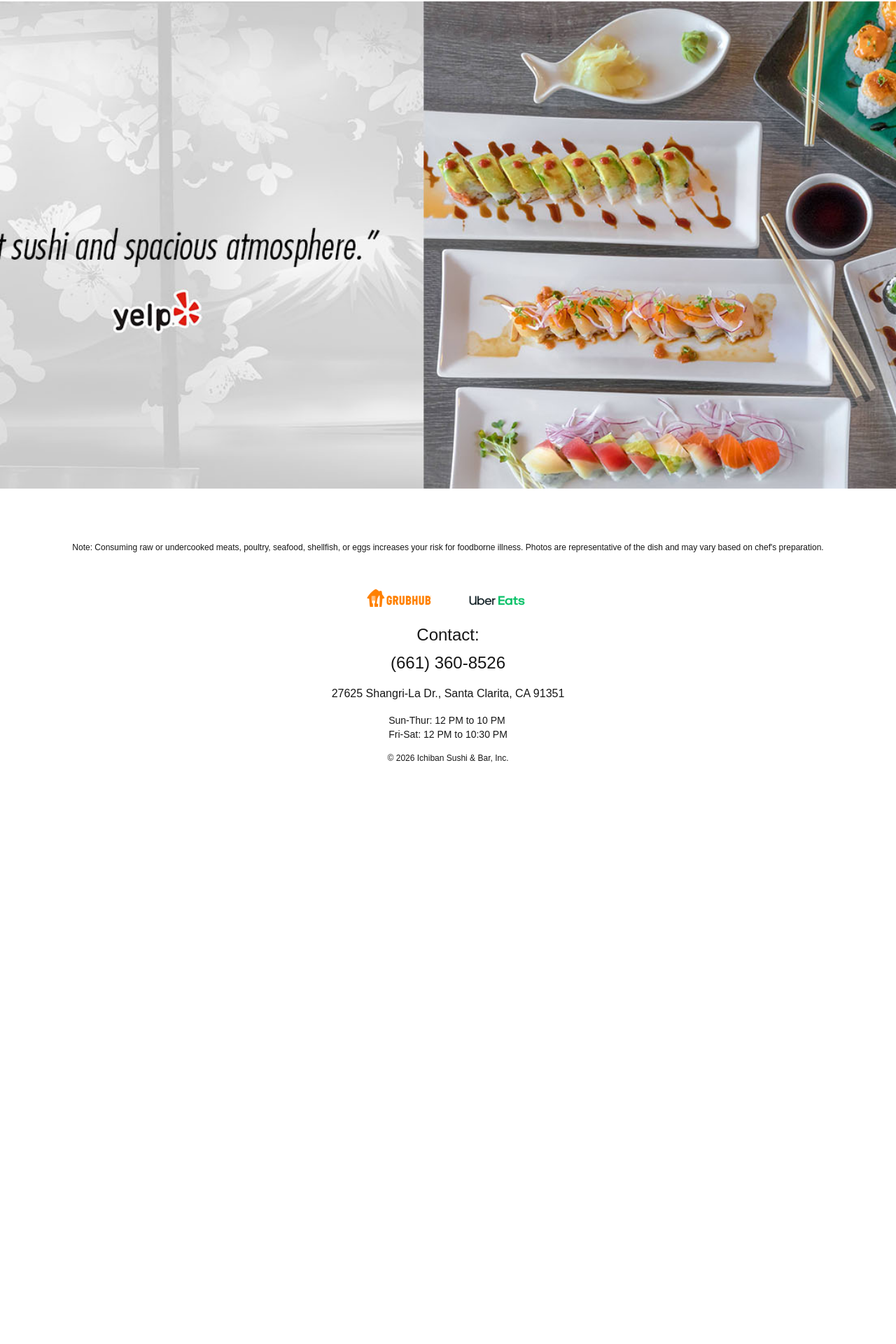
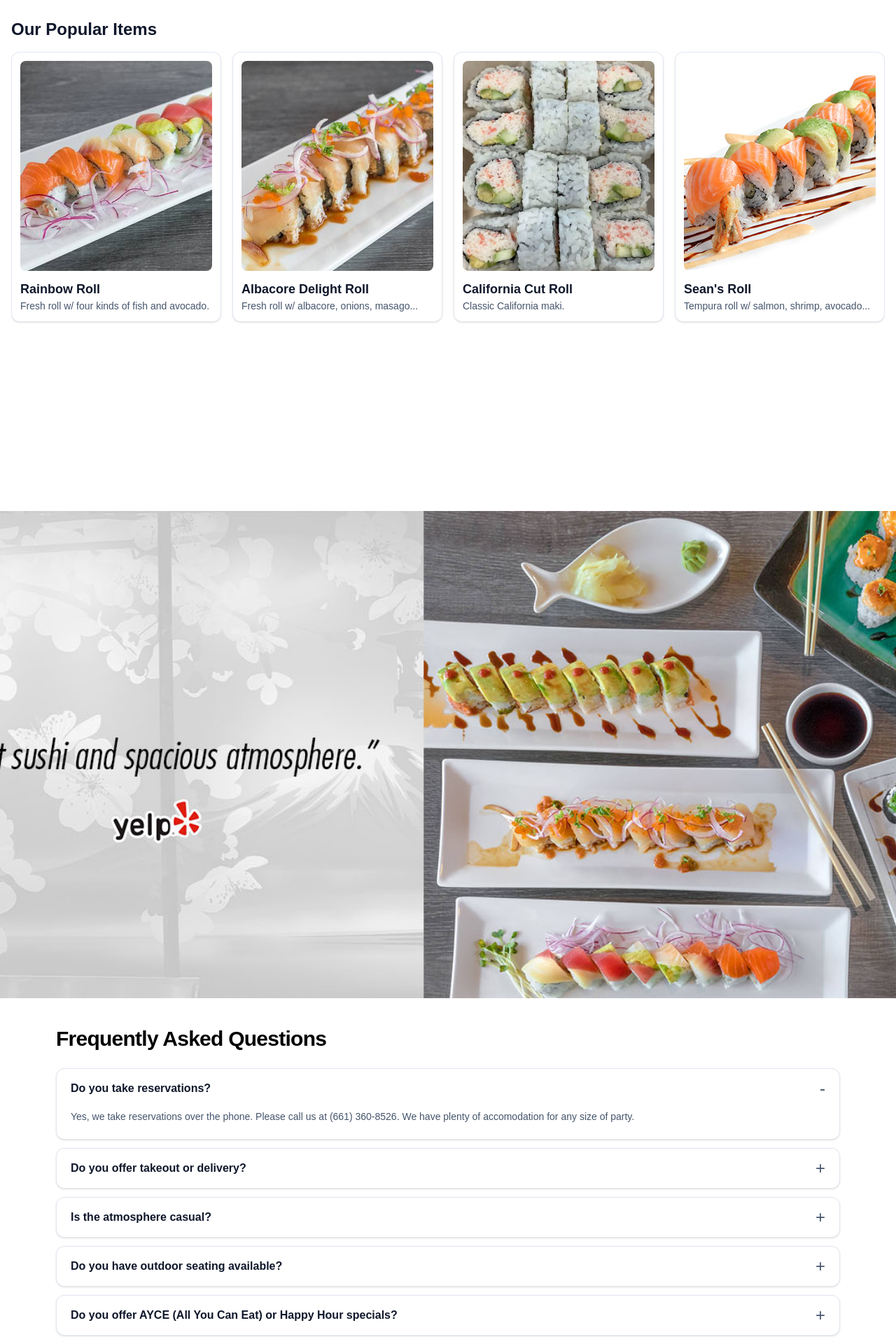
Before and after one commit to franklindesign/ichibansushi, a Next.js app: page / in a window 1280 px wide. Shown: the part 830-2750 px from the top of the page at 70% size. Before the commit the page ends 1949 px from the top, so only its background shows below. Built offline with nearby package versions, Linux system fonts and the light colour scheme.

Commit message:
added horizontal card and faq component

```diff
--- /dev/null
+++ b/app/components/faq.tsx
@@ -0,0 +1,103 @@
+'use client';
+
+import { useState } from "react";
+
+type FAQItem = {
+  id: number;
+  question: string;
+  answer: string;
+};
+
+type FAQAccordionProps = {
+  items?: FAQItem[];
+};
+
+const defaultFAQs: FAQItem[] = [
+  {
+    id: 1,
+    question: "Do you take reservations?",
+    answer:
+      "Yes, we take reservations over the phone. Please call us at (661) 360-8526. We have plenty of accomodation for any size of party.",
+  },
+  {
+    id: 2,
+    question: "Do you offer takeout or delivery?",
+    answer:
+      "Yes! We take in-house to-go orders as well as online order delivery with our partners from Grubhub and UberEats.",
+  },
+  {
+    id: 3,
+    question: "Is the atmosphere casual?",
+    answer:
+      "Yes, the atmosphere is casual. Some customers found our restaurant to be trendy, contemporary, cozy, and warm. As well as pleasant and inviting.",
+  },
+  {
+    id: 4,
+    question: "Do you have outdoor seating available?",
+    answer:
+      "Yes! We have available outdoor seating (patio style) for any size party. Our patio has shaded tables, decorated plants, and heated lamps!  We also have a special 'POCHA' menu during 6PM to closing.",
+  },
+  {
+    id: 5,
+    question: "Do you offer AYCE (All You Can Eat) or Happy Hour specials?",
+    answer:
+      "We no longer have AYCE or happy hour specials as an option.",
+  },
+   {
+    id: 6,
+    question: "Is there parking available nearby and wheelchair access?",
+    answer:
+      "Yes, we have our own parking lot with designated, accessible disability parking space. You can also park at the plaza and we are accessible through the stairs.",
+  },
+];
+
+export default function FAQAccordion({ items = defaultFAQs }: FAQAccordionProps) {
+  const [openItemId, setOpenItemId] = useState<number | null>(items[0]?.id ?? null);
+
+  const toggleItem = (id: number) => {
+    setOpenItemId((current) => (current === id ? null : id));
+  };
+
+  return (
+    <section className="mx-auto w-full max-w-6xl px-4 py-10">
+      <h2 className="mb-6 text-3xl font-bold tracking-tight text-black dark:text-white">
+        Frequently Asked Questions
+      </h2>
+
+      <div className="space-y-3">
+        {items.map((item) => {
+          const isOpen = openItemId === item.id;
+
+          return (
+            <article
+              key={item.id}
+              className="overflow-hidden rounded-xl border border-slate-200 bg-white shadow-sm"
+            >
+              <button
+                type="button"
+                onClick={() => toggleItem(item.id)}
+                aria-expanded={isOpen}
+                aria-controls={`faq-answer-${item.id}`}
+                className="flex w-full items-center justify-between px-5 py-4 text-left"
+              >
+                <span className="pr-4 text-base font-semibold text-slate-900">{item.question}</span>
+                <span className="text-2xl leading-none text-slate-600">{isOpen ? "-" : "+"}</span>
+              </button>
+
+              <div
+                id={`faq-answer-${item.id}`}
+                className={`grid transition-all duration-300 ease-out ${
+                  isOpen ? "grid-rows-[1fr]" : "grid-rows-[0fr]"
+                }`}
+              >
+                <div className="overflow-hidden">
+                  <p className="px-5 pb-5 text-sm leading-6 text-slate-600">{item.answer}</p>
+                </div>
+              </div>
+            </article>
+          );
+        })}
+      </div>
+    </section>
+  );
+}
--- a/app/components/hero.tsx
+++ b/app/components/hero.tsx
@@ -5,7 +5,7 @@ const image = "/static/heroes/hero.jpg";
 
 export default function Hero() {
   return (
-    <div className="bg-white relative" >
+    <div className="bg-white relative max-w-dvw" >
       <Image
         alt="yelp banner"
         src={image}
--- a/app/components/horizonalScrollNav.tsx
+++ b/app/components/horizonalScrollNav.tsx
@@ -27,11 +27,11 @@ const categories = [
 
 export default function HorizonalScrollNav() {
   return (
-    <div className="md:hidden pb-4">
-      <nav className="flex overflow-x-scroll space-x-2 p-2 w-[380] touch-pan-x bg-white dark:bg-black text-black dark:text-white">
+    <div className="md:hidden pb-4 w-[372]">
+      <nav className="flex overflow-x-scroll space-x-2 p-2  touch-pan-x bg-white dark:bg-black text-black dark:text-white">
         {categories.map((category) => (
           <a
-            className="shrink-0 px-4 py-2 hover:bg-red-200 hover:text-black rounded-2xl"
+            className="shrink-0 px-2 py-2 hover:bg-red-200 hover:text-black rounded-2xl"
             key={category.id}
             href={`${category.href}`}
           >{`${category.category}`}</a>
--- /dev/null
+++ b/app/components/horizonalcards.tsx
@@ -0,0 +1,112 @@
+'use client';
+import type { FC, TouchEvent } from "react";
+import { useRef } from "react";
+
+type ScrollCard = {
+  id: number;
+  title: string;
+  subtitle: string;
+  image: string;
+};
+
+const cards: ScrollCard[] = [
+  {
+    id: 1,
+    title: "Rainbow Roll",
+    subtitle: "Fresh roll w/ four kinds of fish and avocado.",
+    image:
+      "../static/items/freshRolls/RainbowRoll.jpg",
+  },
+  {
+    id: 2,
+    title: "Albacore Delight Roll",
+    subtitle: "Fresh roll w/ albacore, onions, masago...",
+    image:
+      "../static/items/freshRolls/AlbacoreDelightRoll.jpg",
+  },
+  {
+    id: 3,
+    title: "California Cut Roll",
+    subtitle: "Classic California maki. ",
+    image:
+      "../static/items/mostLikedItems/californiaCutRoll.jpg",
+  },
+  {
+    id: 4,
+    title: "Sean's Roll",
+    subtitle: "Tempura roll w/ salmon, shrimp, avocado...",
+    image:
+      "../static/items/tempurarolls/seanRoll.jpg",
+  },
+  {
+    id: 5,
+    title: "Spider Man Sushi Burrito",
+    subtitle: "Soy paper w/ salmon, spicy tuna, avocado...",
+    image:
+      "../static/items/sushiBurritos/SpiderManBurrito.jpg",
+  },
+  {
+    id: 6,
+    title: "Spicy Shrimp & Crab Inari",
+    subtitle: "Inarizushi w/ spicy shrimp & crab",
+    image:
+      "../static/items/inariSushi/spicyshrimp.jpg",
+  },
+];
+
+const HorizontalCardScroll: FC = () => {
+  const containerRef = useRef<HTMLDivElement | null>(null);
+  const touchStartXRef = useRef<number>(0);
+  const scrollStartLeftRef = useRef<number>(0);
+
+  const handleTouchStart = (event: TouchEvent<HTMLDivElement>) => {
+    if (!containerRef.current) {
+      return;
+    }
+
+    touchStartXRef.current = event.touches[0]?.clientX ?? 0;
+    scrollStartLeftRef.current = containerRef.current.scrollLeft;
+  };
+
+  const handleTouchMove = (event: TouchEvent<HTMLDivElement>) => {
+    if (!containerRef.current) {
+      return;
+    }
+
+    const currentX = event.touches[0]?.clientX ?? touchStartXRef.current;
+    const deltaX = currentX - touchStartXRef.current;
+    containerRef.current.scrollLeft = scrollStartLeftRef.current - deltaX;
+  };
+
+  return (
+    <section className="w-full px-4 py-8">
+      <h2 className="mb-4 text-2xl font-bold text-slate-900">Our Popular Items</h2>
+
+      <div
+        ref={containerRef}
+        onTouchStart={handleTouchStart}
+        onTouchMove={handleTouchMove}
+        className="flex gap-4 overflow-x-auto pb-2 [touch-action:pan-x]"
+      >
+        {cards.map((card) => (
+          <article
+            key={card.id}
+            className="min-w-75 rounded-xl border border-slate-200 bg-white p-3 shadow-sm"
+          >
+            <img
+              src={card.image}
+              alt={card.title}
+              width={300}
+              height={300}
+              className="h-75 w-75 rounded-lg object-cover"
+            />
+            <h3 className="mt-3 text-lg font-semibold text-slate-900">{card.title}</h3>
+            <p className="text-sm text-slate-600">{card.subtitle}</p>
+          </article>
+        ))}
+      </div>
+    </section>
+  );
+};
+
+export default HorizontalCardScroll;
--- a/app/page.tsx
+++ b/app/page.tsx
@@ -1,15 +1,22 @@
+
 import Hero from "./components/hero";
 import Welcome from "./components/welcome";
+import FAQAccordion from "./components/faq";
+import HorizontalCardScroll from "./components/horizonalcards";
+
 
 export default function Home() {
   return (
-    <div className="grid grid-cols-1 grid-rows-2 gap-2">
+    <div className="grid grid-cols-1 grid-rows-2">
       <div>
         <Welcome></Welcome>
       </div>
+      <div><HorizontalCardScroll></HorizontalCardScroll></div>
       <div>
         <Hero></Hero>
+
       </div>
+      <div><FAQAccordion></FAQAccordion></div>
     </div>
   );
 }
```
